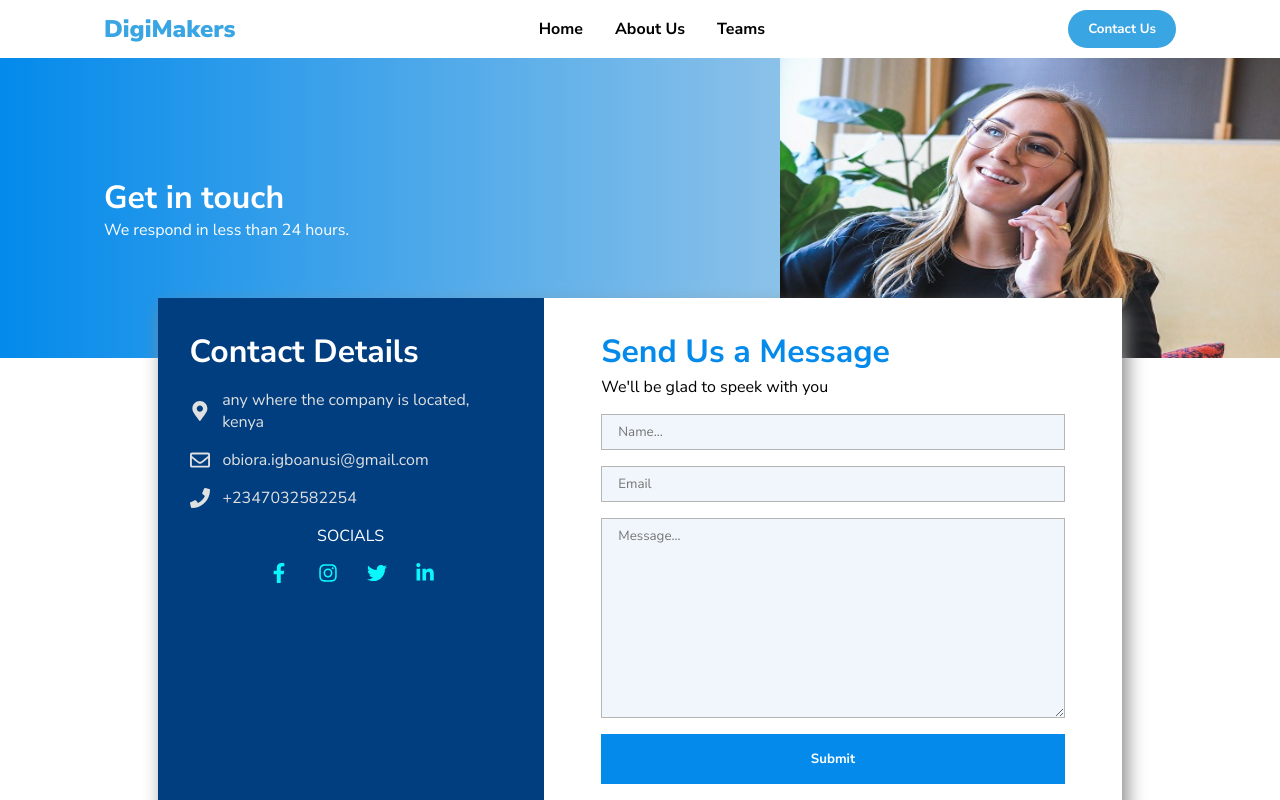
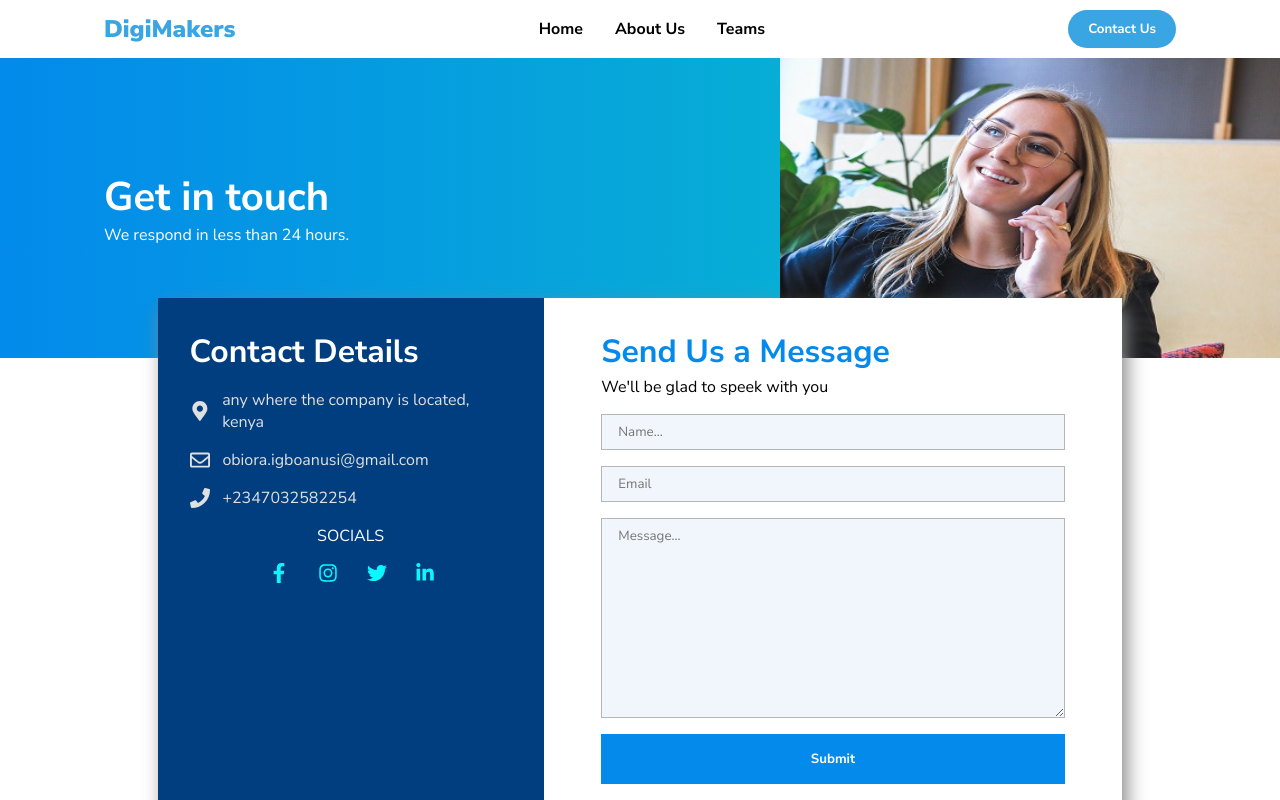
Before and after one commit to Luxt-Tech-JavaScript-Peer2/Digimakers-Landing-Page, a React (Create React App) app: page /contact in a window 1280 px wide. Shown: the top 800 px of the page. Built offline with nearby package versions, Linux system fonts and the light colour scheme.

Commit message:
additional adjustment

```diff
--- a/src/index.css
+++ b/src/index.css
@@ -11,6 +11,10 @@
    font-weight: 400;
    max-width: 100vw;
    min-height: 100vh;
+ }
+
+ h1 {
+   font-size: 2rem;
  }
 
  a {
@@ -239,7 +243,7 @@
    display: flex;
    height: 200px;
    color: white;
-   background: linear-gradient(to right, #038AEB, #e2e5e7);
+   background: linear-gradient(to right, #038AEB, #0ac4c7);
  }
 
  .contact_hero img {
@@ -252,8 +256,9 @@
    flex-direction: column;
    width: 100%;
  }
+
  .contact_hero h1 {
-   margin-top: 50px;
+   margin-top: 20px;
  }
 
  .contact_form .wrapper {
@@ -265,8 +270,8 @@
    flex-direction: row;
    position: relative;
    width: 90%;
-   top: -110px;
-   margin:auto auto -80px auto;
+   top: -90px;
+   margin: auto auto -80px auto;
    z-index: 1000;
    box-shadow: 5px 10px 18px #888888;
  }
@@ -356,14 +361,12 @@
    .contact_hero {
      height: 300px;
    }
-
-
-
-
-
-
-
-
+   h1 {
+     font-size: 2.5rem;
+   }
+   .contact_form .wrapper>div {
+     top: -110px;
+   }
    .wrapper {
      padding: 50px 5%;
      max-width: 1200px;
```
Lines whose indentation alone changed are shown as unchanged.
